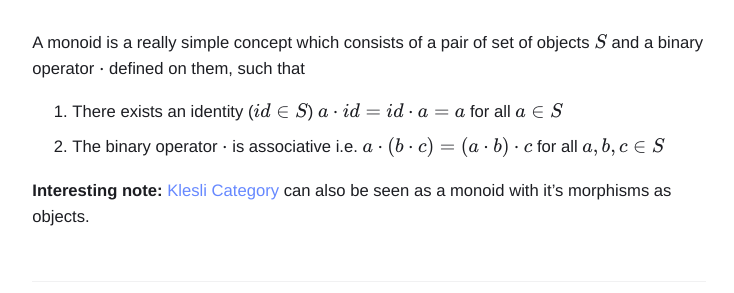
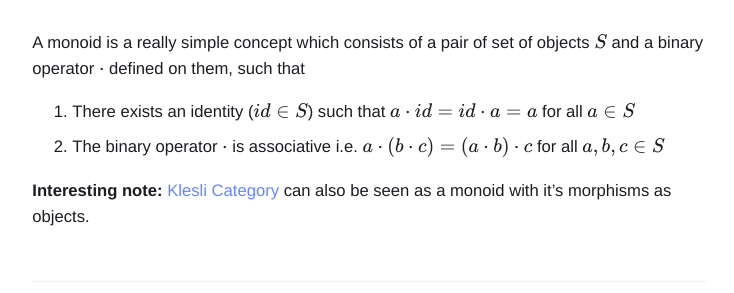
Before and after one commit to rish-singhal/blogs, a Jekyll site: the page built from _posts/2021-04-19-monoid.md, in a window 1280 px wide. Shown: the part 309-602 px from the top of the page, without its empty margins (271-1005 px from the left). Built offline with Jekyll 4.4.1, drawn with Linux system fonts in a browser that asks for light colours; formulas are drawn with MathJax 3.

Commit message:
updated post

```diff
--- a/_posts/2021-04-19-monoid.md
+++ b/_posts/2021-04-19-monoid.md
@@ -10,7 +10,7 @@ comments: false
 A monoid is a really simple concept which consists of a pair of set of objects
 $$S$$ and a binary operator $$\cdot$$ defined on them, such that
 
-1. There exists an identity ($$id \in S$$) $$a \cdot id = id \cdot a = a$$ for all $$a \in S$$
+1. There exists an identity ($$id \in S$$) such that $$a \cdot id = id \cdot a = a$$ for all $$a \in S$$
 2. The binary operator $$\cdot$$ is associative i.e. $$a \cdot (b \cdot c) = (a
    \cdot b) \cdot c$$ for all $$a, b, c \in S$$
 
```
